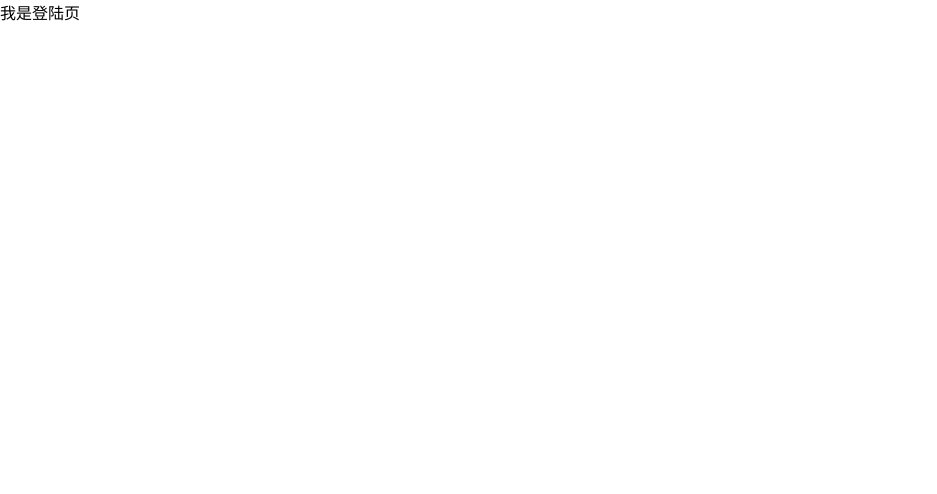
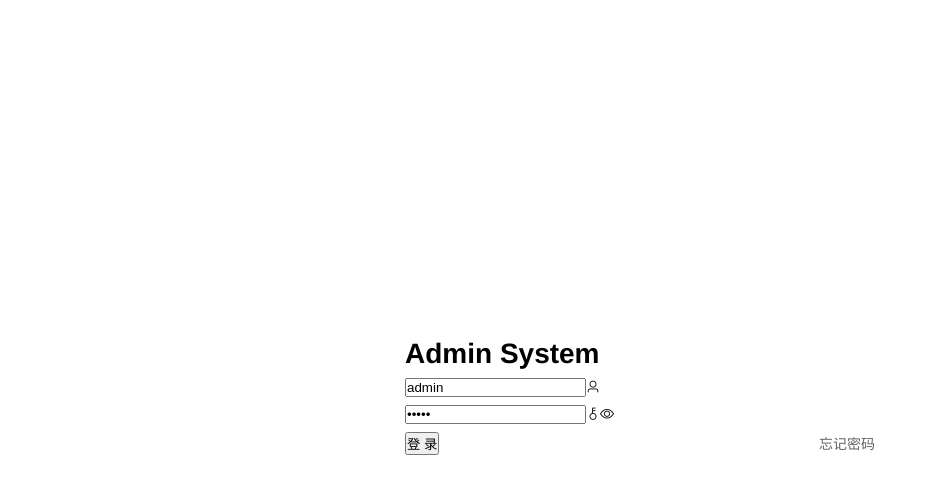
Before and after one commit to OoOo-Billy/vue-admin-by-vite, a Vue app: page /login in a window 1280 px wide. Shown: the top 494 px of the page, without its empty margins (0-937 px from the left). Built offline with nearby package versions, Linux system fonts and the light colour scheme.

Commit message:
feat: ✨ 添加登录页及路由限制

```diff
--- a/mock/account.ts
+++ b/mock/account.ts
@@ -10,7 +10,7 @@ const login: MockMethod = {
       return {
         code: 'FAIL',
         data: null,
-        message: 'Invalid id or pwd.',
+        message: '帐号或密码错误',
       };
     }
     return {
--- a/src/components/Avatar/index.tsx
+++ b/src/components/Avatar/index.tsx
@@ -4,10 +4,6 @@ import style from './avatar.module.scss';
 
 const Avatar = defineComponent(() => {
   const store = useUserStore();
-
-  const logout = (e: PointerEvent) => {
-    // window.location.href = '/overview'; // TODO logout
-  };
 
   return () => (
     <el-dropdown>
@@ -22,7 +18,12 @@ const Avatar = defineComponent(() => {
         ),
         dropdown: () => (
           <el-dropdown-menu>
-            <el-dropdown-item icon="el-icon-switch-button" onClick={logout}>
+            <el-dropdown-item
+              icon="el-icon-switch-button"
+              onClick={() => {
+                store.logout();
+              }}
+            >
               退出登录
             </el-dropdown-item>
           </el-dropdown-menu>
--- a/src/plugins/element-plus/index.ts
+++ b/src/plugins/element-plus/index.ts
@@ -9,10 +9,10 @@ import {
   ElDropdown,
   ElDropdownMenu,
   ElDropdownItem,
+  ElInput,
   ElMenu,
   ElMenuItem,
   ElScrollbar,
-  ElMessage,
   ElSubmenu,
 } from 'element-plus';
 import 'element-plus/packages/theme-chalk/src/base.scss';
@@ -30,12 +30,13 @@ const components: onDemandComponent[] = [
   ElDropdown,
   ElDropdownMenu,
   ElDropdownItem,
+  ElInput,
   ElMenu,
   ElMenuItem,
   ElSubmenu,
   ElScrollbar,
 ];
-const plugins: onDemandComponent[] = [ElMessage];
+const plugins: onDemandComponent[] = [];
 
 const useElementPlus = (vm: App) => {
   components.forEach(component => {
--- a/src/router/index.ts
+++ b/src/router/index.ts
@@ -1,9 +1,17 @@
 import { createRouter, createWebHistory } from 'vue-router';
 import type { RouteRecordRaw } from 'vue-router';
 import routes from './router';
+import { useUserStore } from '@/store/modules/user';
+
 const router = createRouter({
   history: createWebHistory(),
   routes,
 });
+
+router.beforeEach((to, _from, next) => {
+  const store = useUserStore();
+  to.name === 'login' || store.id ? next() : next({ name: 'login' });
+});
+
 export default router;
-export const staticRoutes: RouteRecordRaw[] = routes[0].children;
+export const staticRoutes: RouteRecordRaw[] = routes[0].children || [];
--- a/src/store/modules/user.ts
+++ b/src/store/modules/user.ts
@@ -1,5 +1,6 @@
 import { defineStore } from 'pinia';
 import { login as apiLogin, logout as apiLogout } from '@/api/account';
+import router from '@/router';
 
 export const useUserStore = defineStore({
   id: 'user',
@@ -26,10 +27,12 @@ export const useUserStore = defineStore({
       try {
         apiLogout();
       } catch {}
-      this.nickname = '';
-      this.authority = '';
-      this.id = '';
-      window.location.href = '/login';
+      setTimeout(() => {
+        this.nickname = '';
+        this.authority = '';
+        this.id = '';
+      }, 0);
+      router.replace({ name: 'login' });
     },
   },
 });
--- a/src/styles/index.scss
+++ b/src/styles/index.scss
@@ -10,6 +10,7 @@
 body {
   width: 100%;
   height: 100%;
+  font-size: $font-size-regular;
   -moz-osx-font-smoothing: grayscale;
   -webkit-font-smoothing: antialiased;
   text-rendering: optimizeLegibility;
@@ -19,4 +20,5 @@ body {
 
 a {
   text-decoration: none;
+  color: $color-text-regular;
 }
--- a/src/styles/var.scss
+++ b/src/styles/var.scss
@@ -19,6 +19,7 @@ $headerHeight: 56px;
 
 /* 统一样式
 -------------------- */
+$font-size-regular: 14px;
 $pure-border: 1px solid #e6e6e6;
 $font-icon-size: 20px;
 $color-text-regular: #606266;
--- a/src/views/Login/index.vue
+++ b/src/views/Login/index.vue
@@ -1,7 +1,75 @@
 <template>
-  <div>我是登陆页</div>
+  <div class="p-login">
+    <el-card body-style="min-width: 470px;">
+      <div class="login-panel__row">
+        <h1>Admin System</h1>
+      </div>
+      <div class="login-panel__row">
+        <el-input
+          v-model="loginForm.id"
+          prefix-icon="el-icon-user"
+          type="text"
+          placeholder="admin"
+        />
+      </div>
+      <div class="login-panel__row">
+        <el-input
+          v-model="loginForm.pwd"
+          prefix-icon="el-icon-key"
+          type="password"
+          placeholder="admin"
+          show-password
+        />
+      </div>
+      <div class="login-panel__row">
+        <el-button type="primary" @click="login">登 录</el-button>
+        <a href="javascript: void 0" @click="forget">忘记密码</a>
+      </div>
+    </el-card>
+  </div>
 </template>
 
-<script setup lang="ts"></script>
+<script setup lang="ts">
+import { reactive } from 'vue';
+import { useUserStore } from '@/store/modules/user';
+import { useRouter } from 'vue-router';
+import { ElNotification } from 'element-plus';
 
-<style lang="scss" scoped></style>
+const store = useUserStore(),
+  router = useRouter();
+
+const loginForm = reactive({ id: 'admin', pwd: 'admin' });
+
+const login = async () => {
+  try {
+    await store.login(loginForm);
+    router.push({ name: 'home' });
+  } catch {}
+};
+const forget = () => {
+  loginForm.id = 'admin';
+  loginForm.pwd = 'admin';
+  ElNotification({
+    title: '密码已重置',
+    message: 'ID: admin, PWD: admin',
+    type: 'success',
+  });
+};
+</script>
+
+<style lang="scss" scoped>
+.p-login {
+  height: 100vh;
+  display: flex;
+  justify-content: center;
+  align-items: center;
+  .login-panel__row {
+    margin-bottom: 8px;
+    &:last-child {
+      display: flex;
+      justify-content: space-between;
+      align-items: center;
+    }
+  }
+}
+</style>
```
